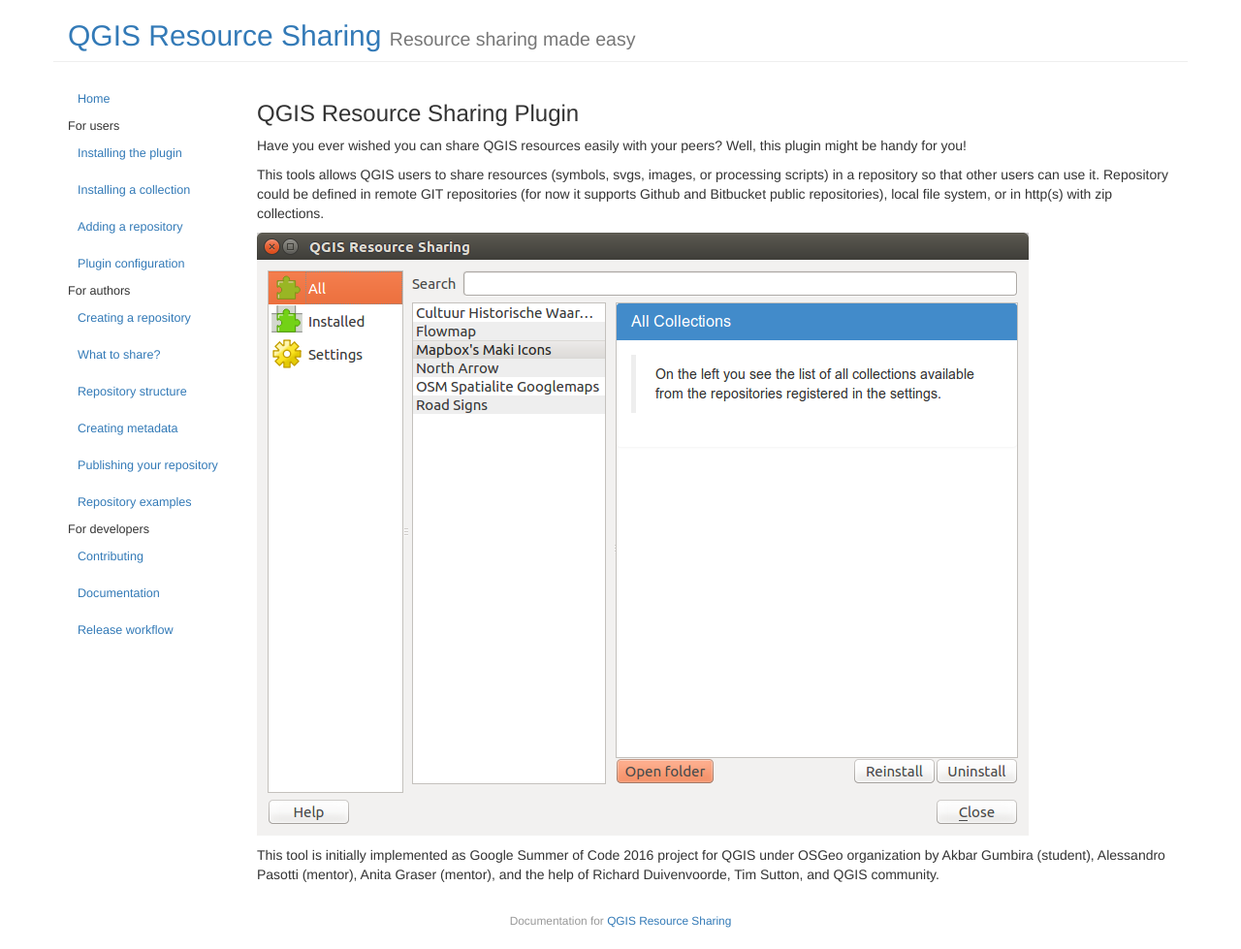
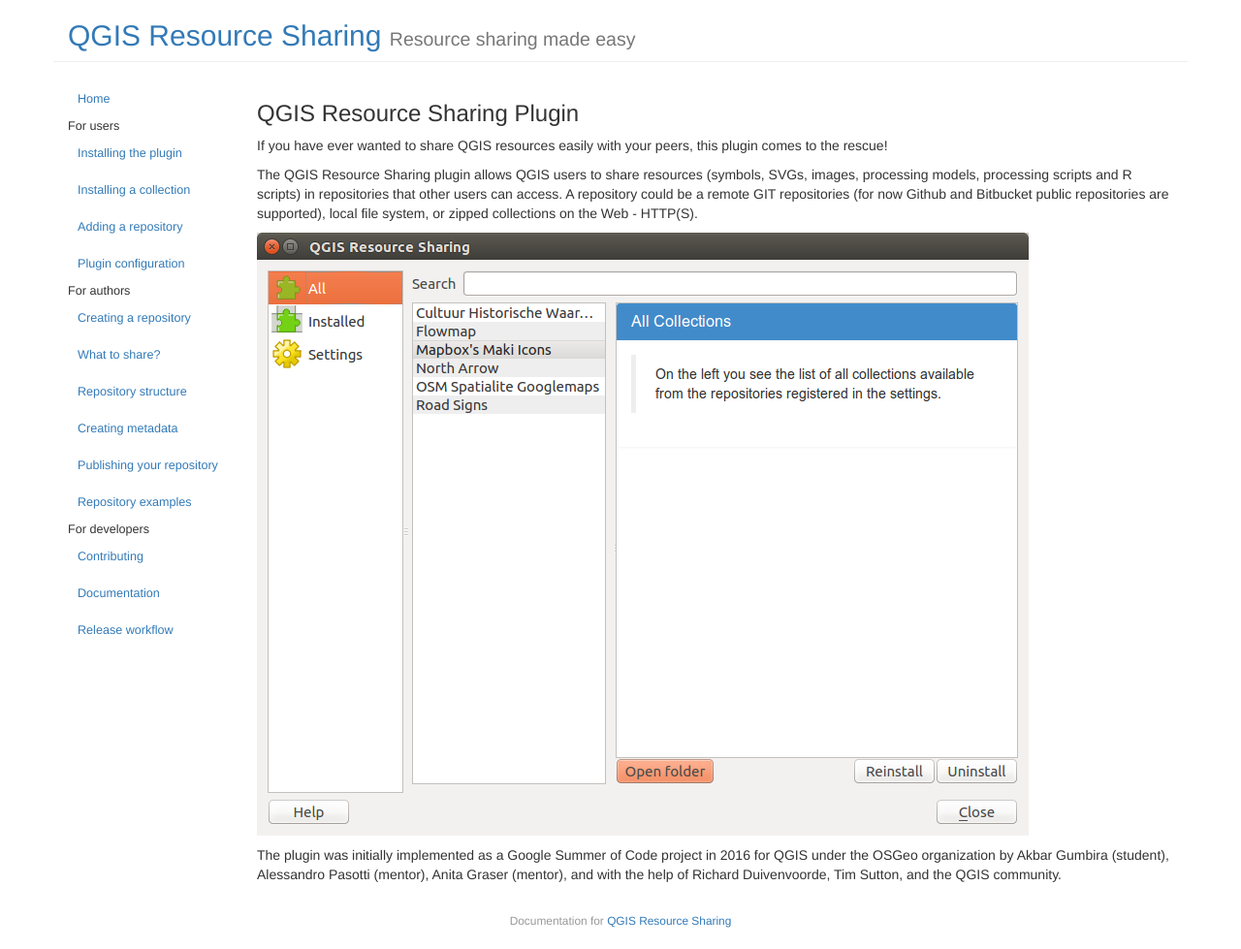
Before and after one commit to QGIS-Contribution/QGIS-ResourceSharing, a Jekyll site: the page built from index.md, in a window 1280 px wide. Shown: the whole page at 97% size. Built offline with Jekyll 4.4.1, drawn with Linux system fonts in a browser that asks for light colours.

Commit message:
Update index.md

```diff
--- a/index.md
+++ b/index.md
@@ -4,18 +4,19 @@
 ---
 
 ### QGIS Resource Sharing Plugin
-Have you ever wished you can share QGIS resources easily with your peers?
-Well, this plugin might be handy for you!
+If you have ever wanted to share QGIS resources easily with your peers,
+this plugin comes to the rescue!
 
-This tools allows QGIS users to share resources (symbols, svgs, images, or
-processing scripts) in a repository so that other users can use it.
-Repository could be defined in remote GIT repositories (for now it supports
-Github and Bitbucket public repositories), local file system, or in http(s)
-with zip collections.
+The QGIS Resource Sharing plugin allows QGIS users to share resources
+(symbols, SVGs, images, processing models, processing scripts and R
+scripts) in repositories that other users can access.
+A repository could be a remote GIT repositories (for now Github and
+Bitbucket public repositories are supported), local file system, or
+zipped collections on the Web - HTTP(S).
 
 ![the plugin]({{ site.baseurl }}/assets/app.png)
 
-This tool is initially implemented as Google Summer of Code 2016 project for
-QGIS under OSGeo organization by Akbar Gumbira (student), Alessandro Pasotti
-(mentor), Anita Graser (mentor), and the help of Richard Duivenvoorde,
-Tim Sutton, and QGIS community.
+The plugin was initially implemented as a Google Summer of Code project
+in 2016 for QGIS under the OSGeo organization by Akbar Gumbira (student),
+Alessandro Pasotti (mentor), Anita Graser (mentor), and with the help of
+Richard Duivenvoorde, Tim Sutton, and the QGIS community.
```
